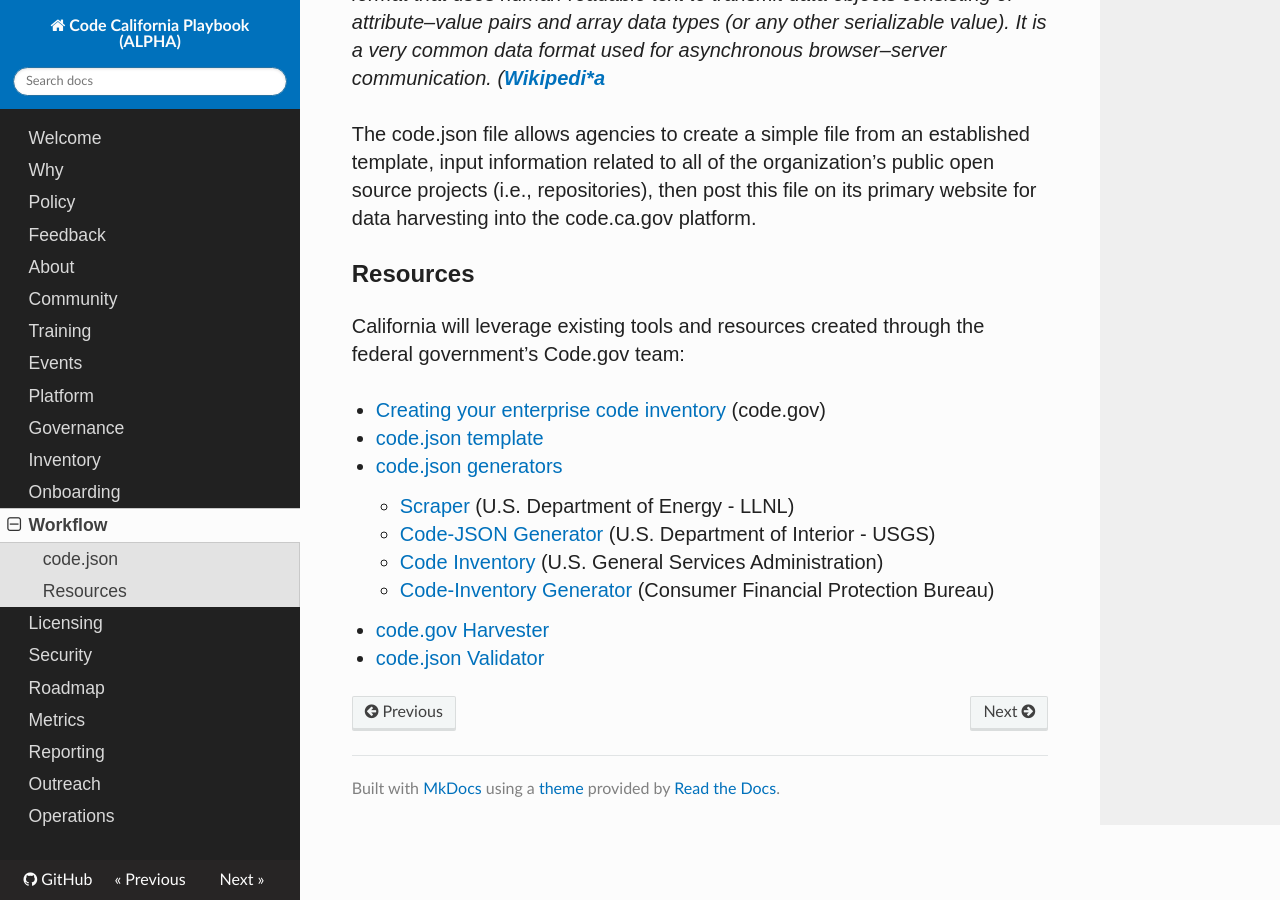
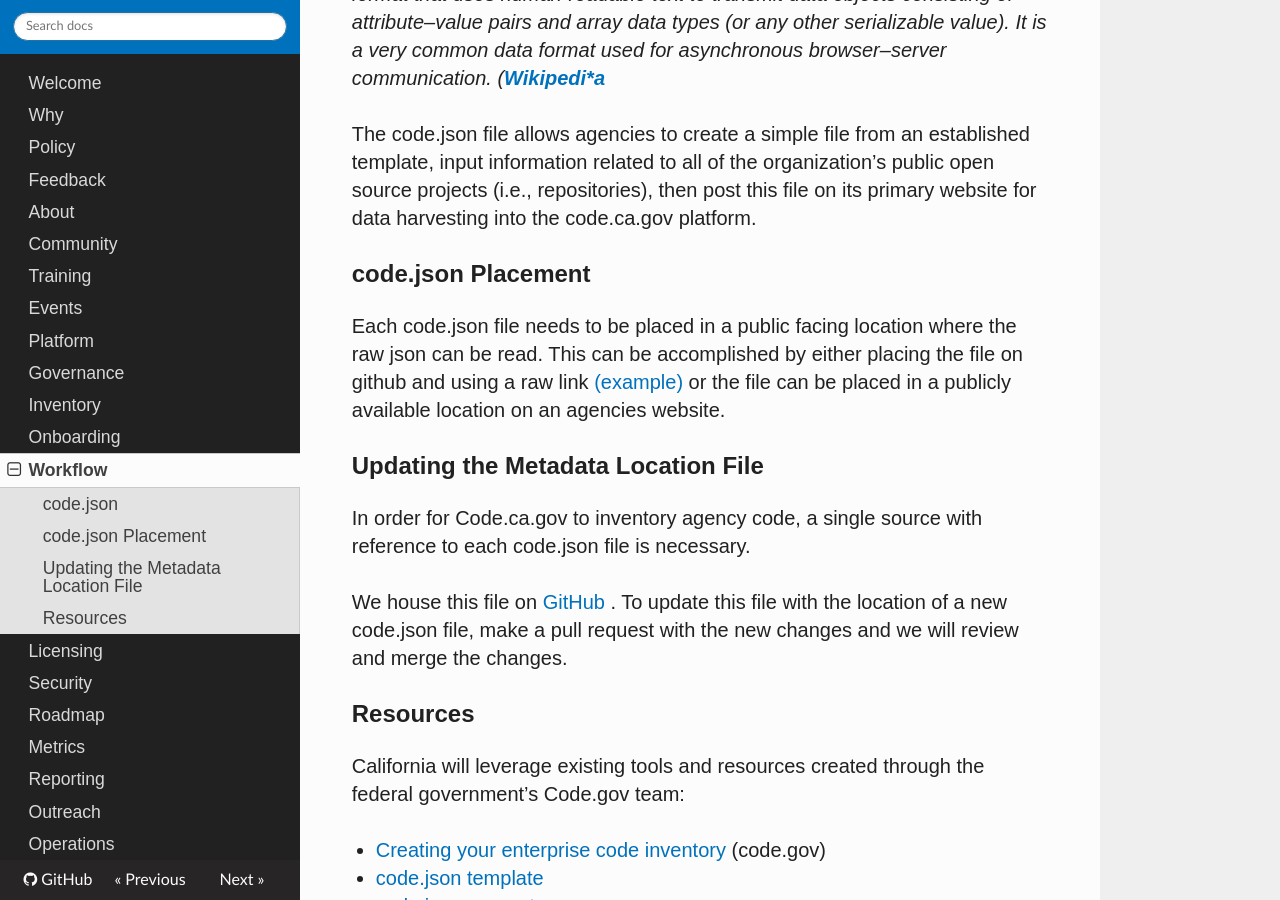
Before and after one commit to CA-CODE-Works/playbook, an MkDocs documentation site: the page built from docs/workflow.md, in a window 1280 px wide and 900 px high, scrolled down 596 px. Built offline with MkDocs 1.6.1, drawn with Linux system fonts in a browser that asks for light colours; nearby versions of some CDN libraries; old or Windows-style settings are respelled for this version of MkDocs.

Commit message:
Update workflow.md
Changes submitted from Michael Hanley: https://github.com/Pasquali/playbook/blob/stage-update/docs/workflow.md

```diff
--- a/docs/workflow.md
+++ b/docs/workflow.md
@@ -13,6 +13,14 @@ About JSON:
 *In computing, JavaScript Object Notation or JSON is an open-standard file format that uses human-readable text to transmit data objects consisting of attribute–value pairs and array data types (or any other serializable value). It is a very common data format used for asynchronous browser–server communication. (**[Wikipedi*a](https://en.wikipedia.org/wiki/JSON)*)*
 
 The code.json file allows agencies to create a simple file from an established template, input information related to all of the organization’s public open source projects (i.e., repositories), then post this file on its primary website for data harvesting into the code.ca.gov platform.
+
+## code.json Placement
+Each code.json file needs to be placed in a public facing location where the raw json can be read. This can be accomplished by either placing the file on github and using a raw link [(example)](https://raw.githubusercontent.com/ODI-BPA/code.ca.gov/master/code.json) or the file can be placed in a publicly available location on an agencies website.
+
+## Updating the Metadata Location File
+In order for Code.ca.gov to inventory agency code, a single source with reference to each code.json file is necessary.
+
+We house this file on [GitHub](https://github.com/ODI-BPA/code.ca.gov/blob/master/remote_metadata.json) . To update this file with the location of a new code.json file, make a pull request with the new changes and we will review and merge the changes.
 
 ## Resources
 
```
